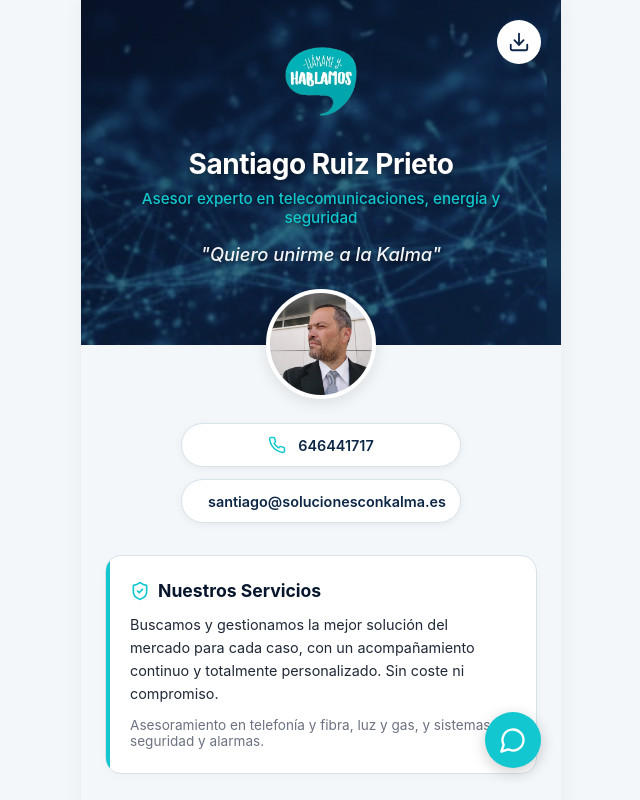
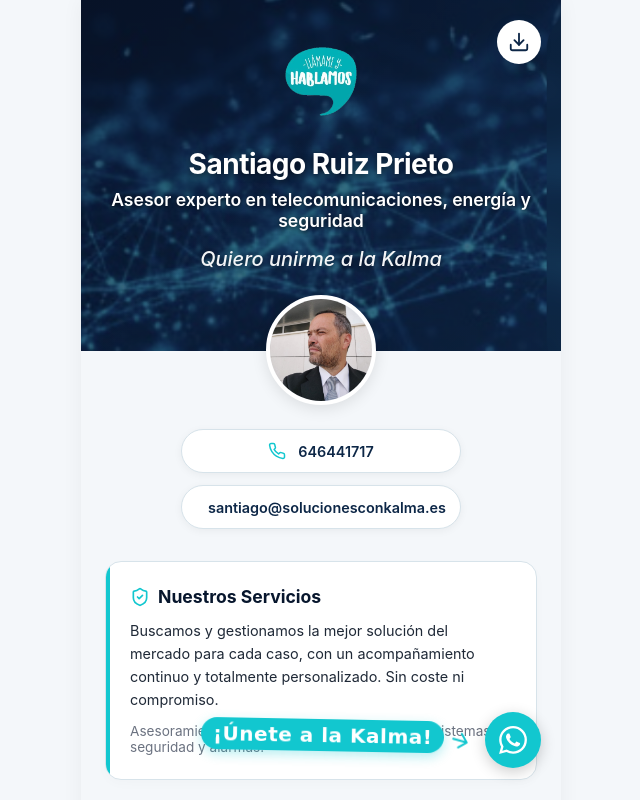
Before and after one commit to RocioCanoFernandez/santiago, a React (Vite) app: page / in a window 1280 px wide. Shown: the top 800 px of the page, without its empty margins (319-959 px from the left). Built offline with nearby package versions, Linux system fonts and the light colour scheme.

Commit message:
Add files via upload

```diff
--- a/src/App.jsx
+++ b/src/App.jsx
@@ -1,8 +1,32 @@
-import React from 'react'
+import React, { useState, useEffect, useRef } from 'react'
 import { Phone, Mail, Globe, Instagram, Linkedin, Facebook, Download, ShieldCheck, ChevronRight, MessageCircle } from 'lucide-react'
 import './index.css'
 
 function App() {
+  const [showCta, setShowCta] = useState(false);
+  const linksRef = useRef(null);
+
+  useEffect(() => {
+    const observer = new IntersectionObserver(
+      (entries) => {
+        if (entries[0].isIntersecting) {
+          setShowCta(true);
+        } else {
+          setShowCta(false);
+        }
+      },
+      { threshold: 0.1 }
+    );
+
+    if (linksRef.current) {
+      observer.observe(linksRef.current);
+    }
+
+    return () => {
+      if (linksRef.current) observer.unobserve(linksRef.current);
+    };
+  }, []);
+
   const data = {
     name: "Santiago Ruiz Prieto",
     role: "Asesor experto en telecomunicaciones, energía y seguridad",
@@ -69,7 +93,7 @@
 
           <h1 className="name">{data.name}</h1>
           <p className="role">{data.role}</p>
-          <p className="slogan">"{data.slogan}"</p>
+          <p className="slogan">{data.slogan}</p>
         </div>
       </header>
 
@@ -110,7 +134,7 @@
 
         {/* Links */}
         <h3 className="section-title">Presencia Digital</h3>
-        <div className="links-container">
+        <div className="links-container" ref={linksRef}>
           <a href={data.website} target="_blank" rel="noopener noreferrer" className="link-card">
             <div className="link-card-left">
               <div className="link-icon-container">
@@ -179,8 +203,15 @@
         </p>
       </div>
 
-      {/* Floating WhatsApp Button */}
-      <div className="floating-actions">
+      {/* Floating WhatsApp Area */}
+      <div className="floating-whatsapp-wrapper">
+        <div className={`whatsapp-cta-container ${showCta ? 'visible' : ''}`}>
+          <span className="whatsapp-cta-text">¡Únete a la Kalma!</span>
+          <svg className="whatsapp-cta-arrow" width="24" height="24" viewBox="0 0 24 24" fill="none" stroke="currentColor" strokeWidth="2" strokeLinecap="round" strokeLinejoin="round">
+            <path d="M5 12h13" />
+            <polyline points="12 5 19 12 12 19" />
+          </svg>
+        </div>
         <a
           href={`https://wa.me/${data.phoneUrl.replace('+', '')}`}
           target="_blank"
@@ -188,7 +219,9 @@
           className="fab fab-whatsapp"
           aria-label="Contactar por WhatsApp"
         >
-          <MessageCircle size={28} />
+          <svg viewBox="0 0 24 24" width="28" height="28" fill="currentColor" xmlns="http://www.w3.org/2000/svg">
+            <path d="M17.472 14.382c-.297-.149-1.758-.867-2.03-.967-.273-.099-.471-.148-.67.15-.197.297-.767.966-.94 1.164-.173.199-.347.223-.644.075-.297-.15-1.255-.463-2.39-1.475-.888-.788-1.489-1.761-1.663-2.059-.173-.297-.018-.458.13-.606.134-.133.298-.347.446-.52.149-.174.198-.298.298-.497.099-.198.05-.371-.025-.52-.075-.149-.669-1.612-.916-2.207-.242-.579-.487-.5-.669-.51a12.8 12.8 0 0 0-.57-.01c-.198 0-.52.074-.792.372-.272.297-1.04 1.016-1.04 2.479 0 1.462 1.065 2.875 1.213 3.074.149.198 2.096 3.2 5.077 4.487.709.306 1.262.489 1.694.625.712.227 1.36.195 1.871.118.571-.085 1.758-.719 2.006-1.413.248-.694.248-1.289.173-1.413-.074-.124-.272-.198-.57-.347m-5.421 7.403h-.004a9.87 9.87 0 0 1-5.031-1.378l-.361-.214-3.741.982.998-3.648-.235-.374a9.86 9.86 0 0 1-1.51-5.26c.001-5.45 4.436-9.884 9.888-9.884 2.64 0 5.122 1.03 6.988 2.898a9.825 9.825 0 0 1 2.893 6.994c-.003 5.45-4.437 9.884-9.885 9.884m8.413-18.297A11.815 11.815 0 0 0 12.05 0C5.495 0 .16 5.335.157 11.892c0 2.096.547 4.142 1.588 5.945L.057 24l6.305-1.654a11.882 11.882 0 0 0 5.683 1.448h.005c6.554 0 11.89-5.335 11.893-11.893a11.821 11.821 0 0 0-3.48-8.413Z"/>
+          </svg>
         </a>
       </div>
     </div>
--- a/src/index.css
+++ b/src/index.css
@@ -82,18 +82,19 @@
 }
 
 .role {
-  font-size: 0.95rem;
-  font-weight: 500;
-  color: var(--accent-cyan);
+  font-size: 1.1rem;
+  font-weight: 600;
+  color: var(--white);
   margin-bottom: 1rem;
   text-shadow: 0 1px 4px rgba(0, 0, 0, 0.7);
 }
 
 .slogan {
-  font-size: 1.15rem;
+  font-size: 1.25rem;
   font-weight: 500;
   opacity: 0.95;
   font-style: italic;
+  color: var(--white);
   max-width: 90%;
   margin: 0 auto;
   text-shadow: 0 2px 5px rgba(0, 0, 0, 0.5);
@@ -342,21 +343,65 @@
   box-shadow: 0 6px 16px rgba(0, 0, 0, 0.2);
 }
 
-/* Floating Actions */
-.floating-actions {
+/* Floating Actions (WhatsApp Wrapper) */
+.floating-whatsapp-wrapper {
   position: fixed;
   bottom: 2rem;
   right: calc(50% - 220px);
   display: flex;
-  flex-direction: column;
-  gap: 1rem;
+  align-items: center;
+  gap: 0.8rem;
   z-index: 50;
 }
 
 @media (max-width: 500px) {
-  .floating-actions {
+  .floating-whatsapp-wrapper {
     right: 1.5rem;
   }
+}
+
+.whatsapp-cta-container {
+  display: flex;
+  align-items: center;
+  gap: 0.25rem;
+  opacity: 0;
+  visibility: hidden;
+  transform: translateY(10px) scale(0.95);
+  transition: all 0.4s cubic-bezier(0.175, 0.885, 0.32, 1.275);
+  transform-origin: right center;
+}
+
+.whatsapp-cta-container.visible {
+  opacity: 1;
+  visibility: visible;
+  transform: translateY(0) scale(1);
+  animation: float-cta 3s ease-in-out infinite 0.5s;
+}
+
+.whatsapp-cta-text {
+  font-family: 'Caveat', 'Comic Sans MS', cursive, sans-serif;
+  font-size: 1.25rem;
+  color: var(--white);
+  font-weight: 800;
+  white-space: nowrap;
+  letter-spacing: 0.5px;
+  background: var(--accent-cyan);
+  padding: 0.25rem 0.75rem;
+  border-radius: 1rem;
+  box-shadow: 0 4px 12px rgba(18, 199, 207, 0.3);
+  border: none;
+}
+
+.whatsapp-cta-arrow {
+  color: var(--accent-cyan);
+  transform: rotate(15deg);
+  margin-top: 5px;
+}
+
+@keyframes float-cta {
+  0% { transform: translateY(0) rotate(0deg); }
+  50% { transform: translateY(-4px) rotate(2deg); }
+  100% { transform: translateY(0) rotate(0deg); }
 }
 
 .fab {
```
